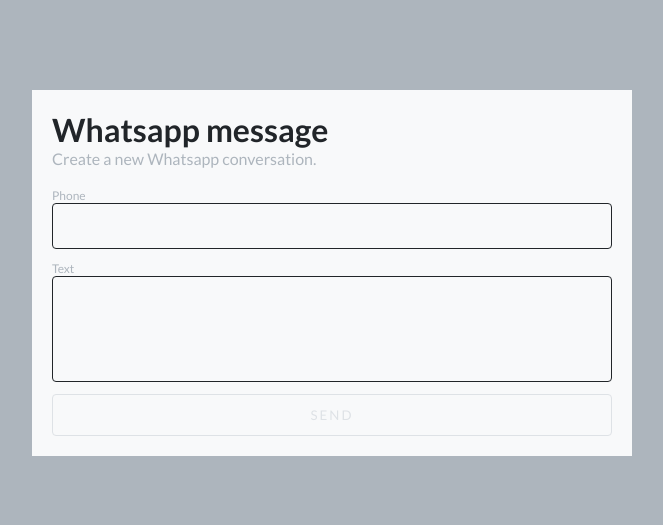
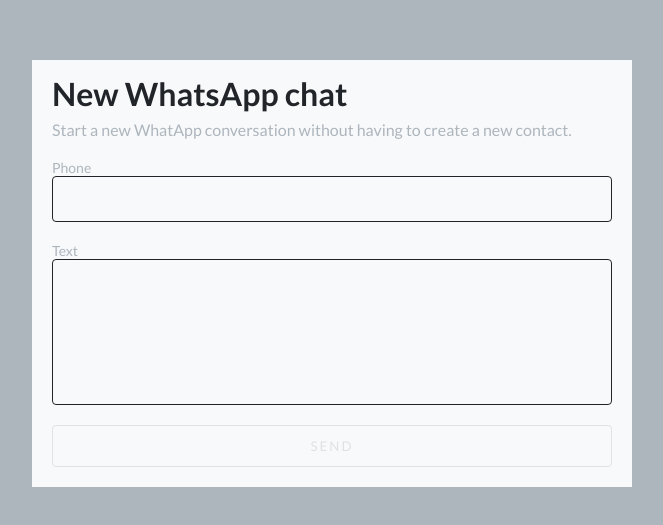
Before and after one commit to rvillaverde/wasap, a plain HTML site: page index.html in a window 1280 px wide. Shown: the part 127-652 px from the top of the page, without its empty margins (308-971 px from the left). Drawn offline with Linux system fonts and the light colour scheme.

Commit message:
Add new version

```diff
--- a/css/style.css
+++ b/css/style.css
@@ -15,11 +15,11 @@
 body {
   align-items: center;
   background-color: var(--medium-gray);
+  display: flex;
   justify-content: center;
   margin: 0;
-  padding: 60px 20px;
-  display: flex;
   min-height: 100vh;
+  padding: 20px;
 }
 
 main {
@@ -32,12 +32,13 @@ main {
 
 h1 {
   margin: 0;
+  line-height: 28px;
+  text-align: center;
 }
 
 .header {
   align-items: center;
   display: flex;
-  justify-content: space-between;
   margin: 0;
 }
 
@@ -63,6 +64,7 @@ h1 {
 .legend {
   color: var(--medium-gray);
   margin: 0;
+  margin-top: 12px;
 }
 
 .form {
@@ -75,12 +77,12 @@ h1 {
 }
 
 .form .form-row:not(:first-child) {
-  margin-top: 12px;
+  margin-top: 20px;
 }
 
 .form label {
   color: var(--medium-gray);
-  font-size: 12px;
+  font-size: 14px;
 }
 
 .form input, .form textarea, .form button {
--- a/index.html
+++ b/index.html
@@ -22,11 +22,11 @@
   <body>
     <main>
       <div class="header">
-        <h1>Whatsapp message</h1>
+        <h1>New WhatsApp chat</h1>
       </div>
 
       <p class="legend">
-        Create a new Whatsapp conversation.
+        Start a new WhatApp conversation without having to create a new contact.
       </p>
 
       <form class="form" id="form">
@@ -36,7 +36,7 @@
         </div>
         <div class="form-row">
           <label for="phone">Text</label>
-          <textarea id="text" rows="4"></textarea>
+          <textarea id="text" rows="6"></textarea>
         </div>
         <div class="form-row">
           <button class="submit-button" disabled id="submit-button" type="submit">Send</button>
--- a/js/script.js
+++ b/js/script.js
@@ -13,7 +13,7 @@ const handleChange = (field) => (e) => {
 
 const toggleSubmitButton = () => {
   document.getElementById("submit-button").disabled =
-    !message.text || message.text.length === 0 || !message.phone;
+    !message.phone || isNaN(message.phone);
 };
 
 const handleSubmit = (e) => {
@@ -21,7 +21,8 @@ const handleSubmit = (e) => {
   window.open(buildUrl(), "_blank");
 };
 
-const buildUrl = () => `${URL}?phone=${message.phone}&text=${message.text}`;
+const buildUrl = () =>
+  `${URL}?phone=${message.phone}&text=${message.text || ""}`;
 
 if ("serviceWorker" in navigator) {
   window.addEventListener("load", () => {
--- a/serviceWorker.js
+++ b/serviceWorker.js
@@ -1,4 +1,4 @@
-const CACHE_NAME = "whatsapp-conv-v1";
+const CACHE_NAME = "whatsapp-conv-v2";
 const assets = [
   "/",
   "/index.html",
```
